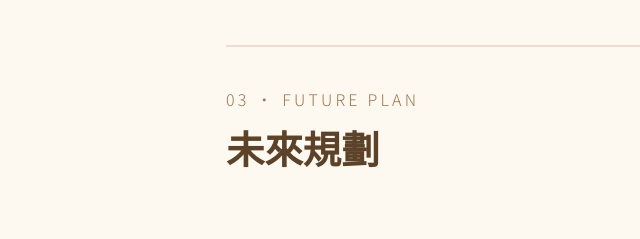
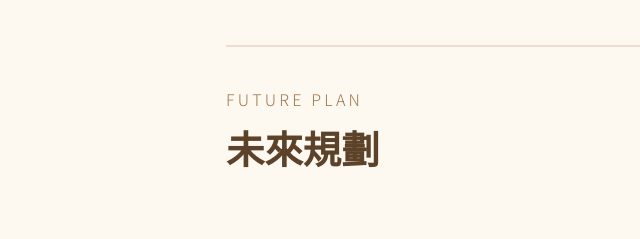
Before and after one commit to ntyr10086/MIS-HW-selfweb2, a plain HTML site: page job.html in a window 1280 px wide. Shown: the part 1053-1292 px from the top of the page, 100-740 px from the left. Drawn offline with Linux system fonts and the light colour scheme.

Commit message:
Add files via upload

```diff
--- a/job.html
+++ b/job.html
@@ -151,7 +151,7 @@ body,.block p,.exp-text,.ival,.muted{font-weight:300;}
   </div>
 
   <div class="block" style="margin-top:3rem;border-top:2px solid var(--cream3);padding-top:2.5rem;background:none;border-left:none;border-right:none;border-bottom:none;border-radius:0;padding-left:0;padding-right:0">
-    <div style="0.986rem;letter-spacing:0.2em;color:var(--brown3);text-transform:uppercase;margin-bottom:0.5rem">03 · Future Plan</div>
+    <div style="0.986rem;letter-spacing:0.2em;color:var(--brown3);text-transform:uppercase;margin-bottom:0.5rem">Future Plan</div>
     <div style="font-family:'Noto Sans TC',sans-serif;font-size:clamp(2.296rem,3vw,3.281rem);font-weight:700;color:var(--brown);margin-bottom:2rem">未來規劃</div>
   </div>
 
```
